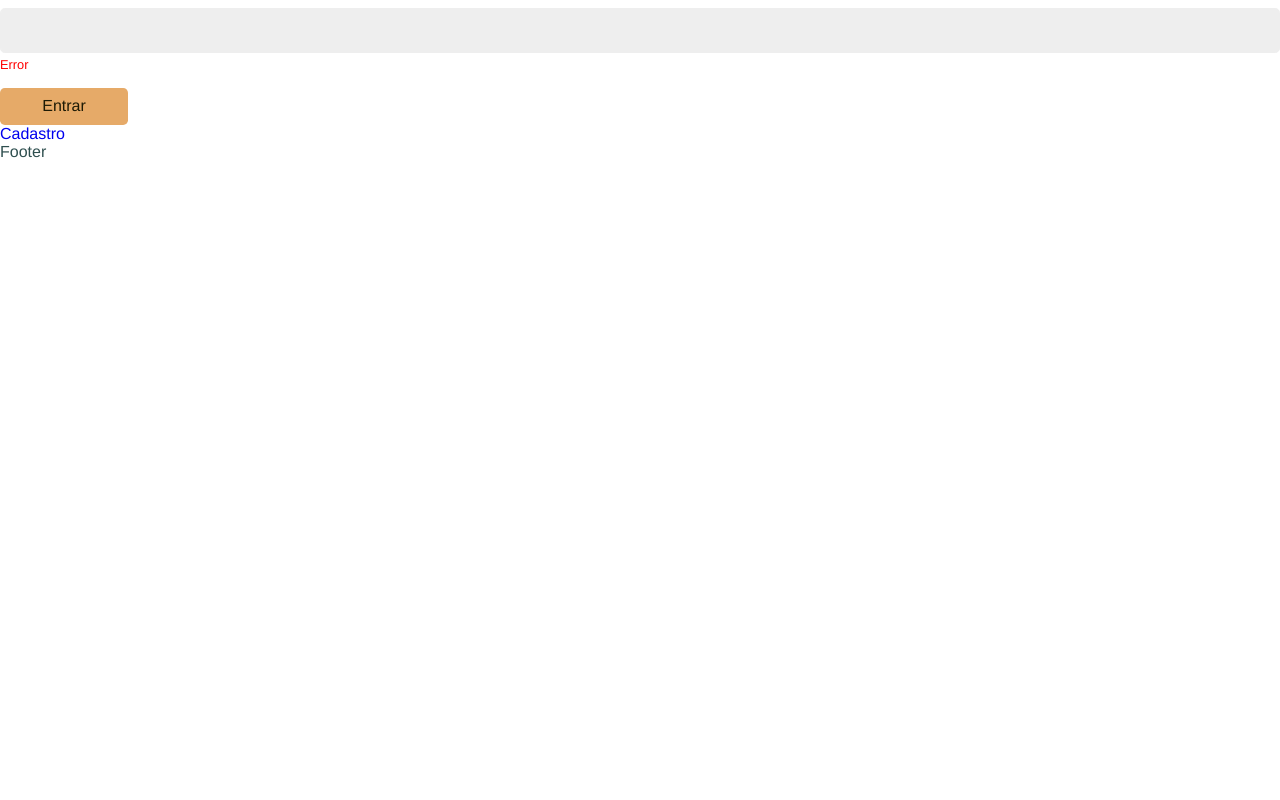
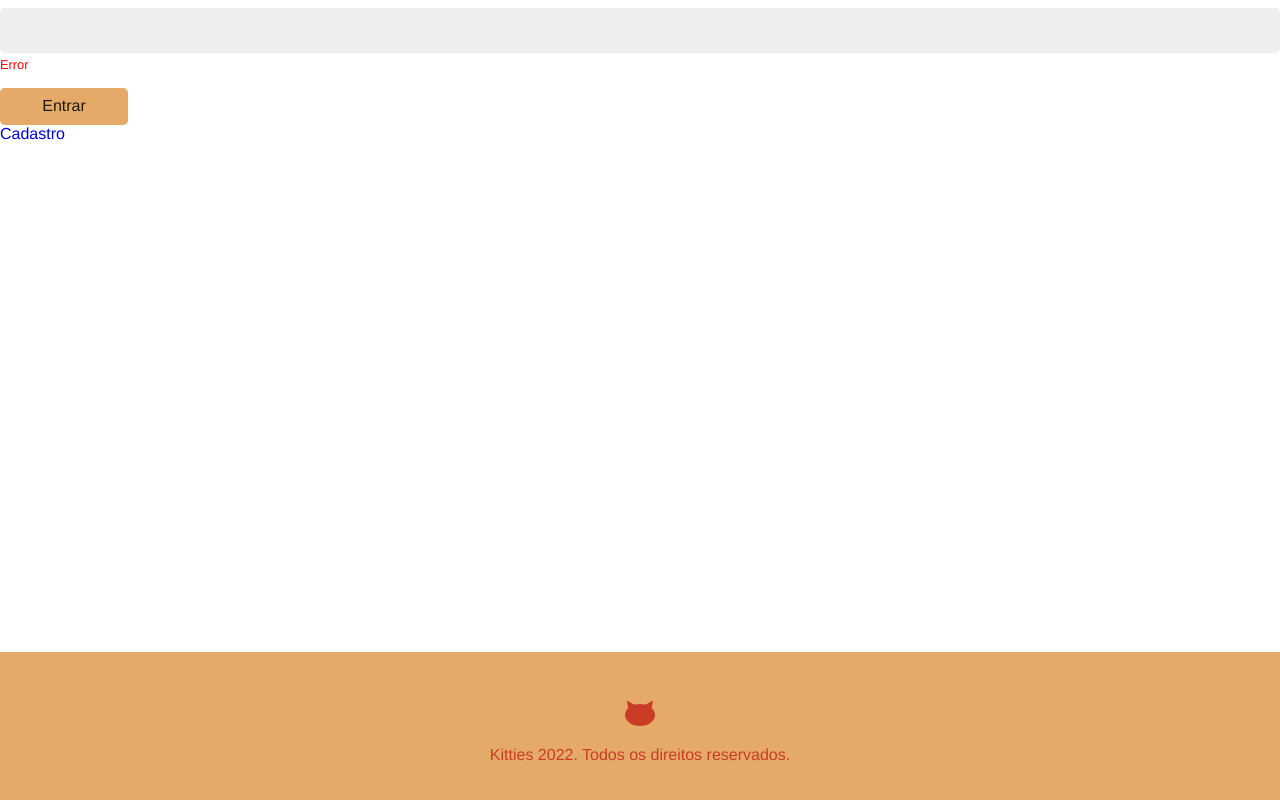
Before and after one commit to joaosamuelgomes/kitties-react-js, a React (Create React App) app: page /login in a window 1280 px wide. Shown: the part 212-1012 px from the top of the page. Before the commit the page ends 800 px from the top, so only its background shows below. Built offline with nearby package versions, Linux system fonts and the light colour scheme.

Commit message:
Estilizando footer

```diff
--- a/src/App.css
+++ b/src/App.css
@@ -50,3 +50,13 @@ input {
     padding: 0 1rem;
     margin: 0 auto;
 }
+
+.App {
+    display: flex;
+    flex-direction: column;
+    min-height: calc(100vh + 10rem);
+}
+
+.AppBody {
+    flex: 1;
+}
--- a/src/App.js
+++ b/src/App.js
@@ -7,13 +7,15 @@ import Login from "./Components/Login/Login";
 
 function App() {
   return (
-    <div>
+    <div className="App">
       <BrowserRouter>
       <Header />
+      <main className="AppBody">
       <Routes>
         <Route path="/" element={<Home/>} />
         <Route path="/login/*" element={<Login />} />
       </Routes>
+      </main>
       <Footer />
       </BrowserRouter>
     </div>
--- a/src/Components/Footer.js
+++ b/src/Components/Footer.js
@@ -1,8 +1,11 @@
 import React from 'react';
 import styles from "./Footer.module.css"
-
+import {ReactComponent as Kitties} from "../Assets/kitties-footer.svg"
 const Footer = () => {
-  return <div className={styles.footer}>Footer</div>;
+  return <footer className={styles.footer}>
+    <Kitties/>
+    <p>Kitties 2022. Todos os direitos reservados.</p>
+  </footer>;
 };
 
 export default Footer;
--- a/src/Components/Footer.module.css
+++ b/src/Components/Footer.module.css
@@ -0,0 +1,11 @@
+.footer {
+    background: #e6aa68;
+    padding: 3rem 1rem 0 1rem;
+    height: 10rem;
+    text-align: center;
+    color: #ca3c25;
+}
+
+.footer p {
+    margin-top: 1rem;
+}
```
Also changed, not shown: src/Assets/kitties-footer.svg (added).
